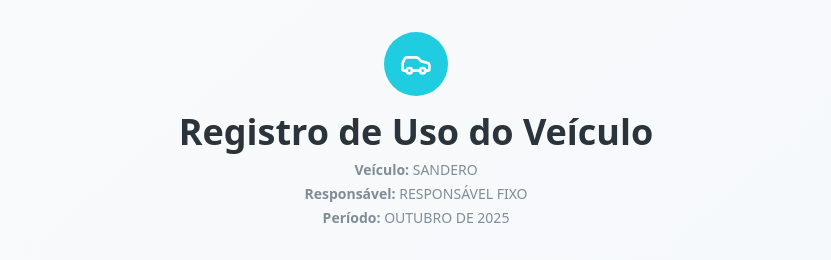
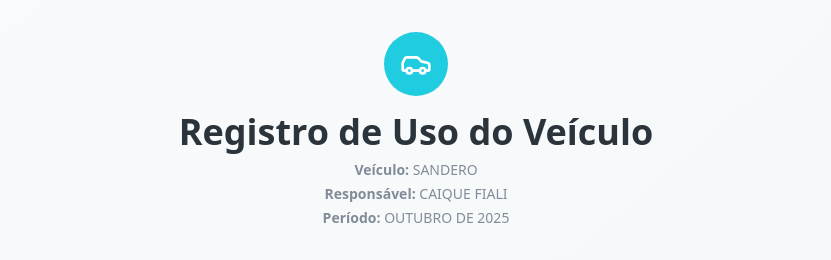
Before and after one commit to LuizAGDomingues/formulariopca, a React (Vite) app: page /controle-uso in a window 1280 px wide. Shown: the top 260 px of the page, without its empty margins (224-1055 px from the left). Built offline with nearby package versions, Linux system fonts and the light colour scheme; the HTML template or start-up script is replaced by a standard one.

Commit message:
Fix: Update responsible name

```diff
--- a/src/pages/VehicleUsage.tsx
+++ b/src/pages/VehicleUsage.tsx
@@ -13,7 +13,7 @@ const VehicleUsage = () => {
   const navigate = useNavigate();
   const { toast } = useToast();
   const vehicleInfo = {
-    responsavelVeiculo: "RESPONSÁVEL FIXO",
+    responsavelVeiculo: "CAIQUE FIALI",
     veiculo: "SANDERO",
     periodoReferencia: new Date().toLocaleDateString('pt-BR', { month: 'long', year: 'numeric' }).toUpperCase(),
   };
```
